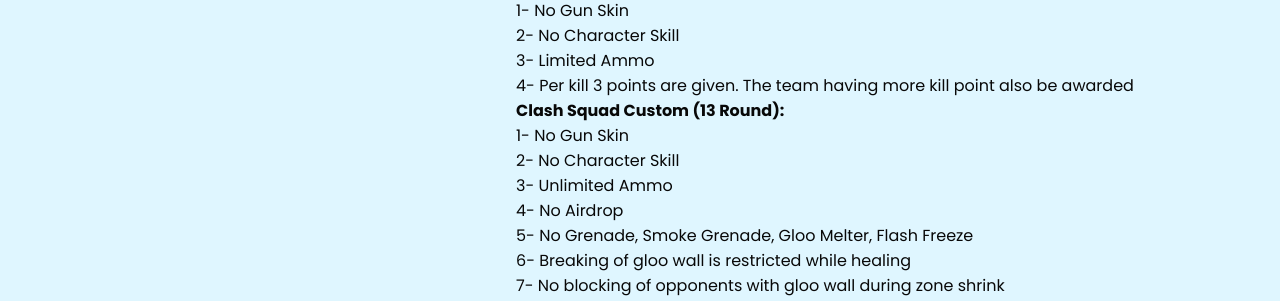
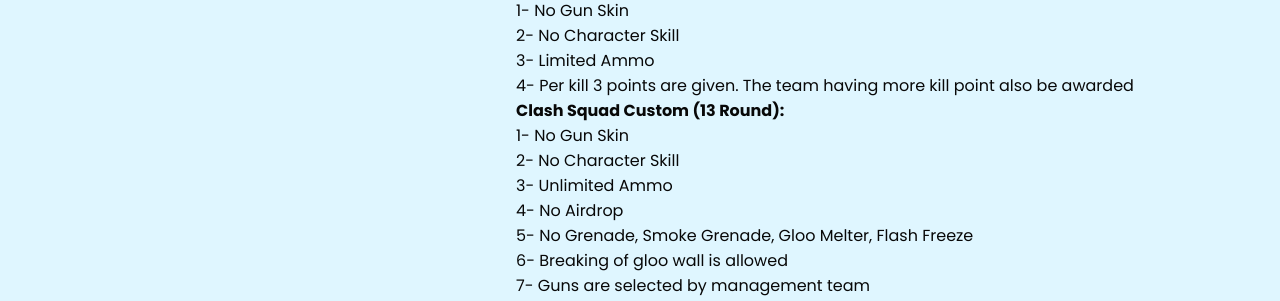
Before and after one commit to sushantskb/ECE, a plain HTML site: page Tech/Gaming/index.html in a window 1280 px wide. Shown: the part 666-967 px from the top of the page. Drawn offline with Linux system fonts and the light colour scheme.

Commit message:
Changes done again in the same

```diff
--- a/Tech/Gaming/index.html
+++ b/Tech/Gaming/index.html
@@ -60,8 +60,8 @@
                         3- Unlimited Ammo<br>
                         4- No Airdrop<br>
                         5- No Grenade, Smoke Grenade, Gloo Melter, Flash Freeze<br>
-                        6- Breaking of gloo wall is restricted while healing<br>
-                        7- No blocking of opponents with gloo wall during zone shrink
+                        6- Breaking of gloo wall is allowed<br>
+                        7- Guns are selected by management team
                         </p>
                         <br>
                         <b>Co-Ordinators : </b>
```
